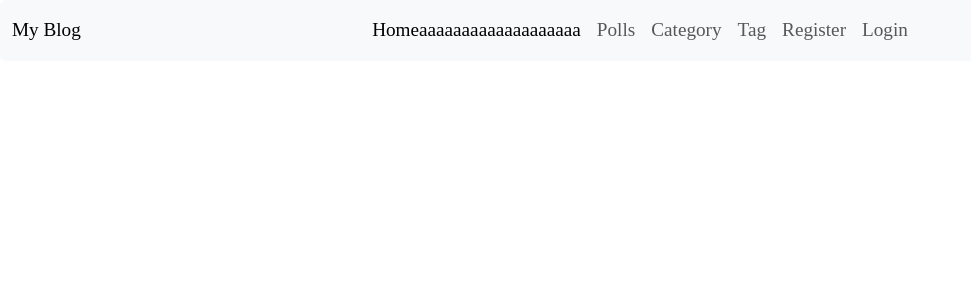
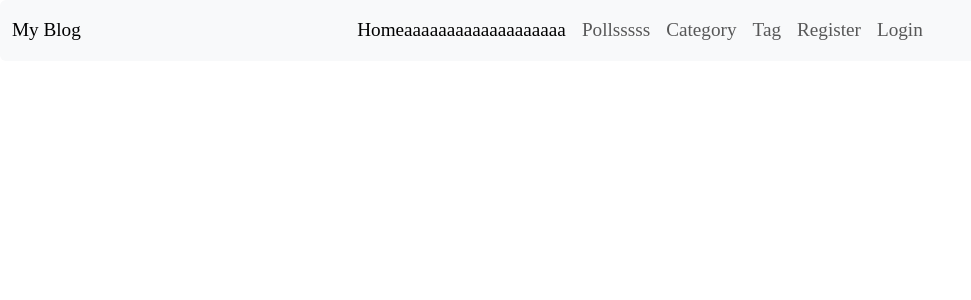
Before and after one commit to diya1145/merge, a Django app: a page that uses blog/templates/blog/base.html in a window 1280 px wide. Shown: the top 300 px of the page, without its empty margins (0-971 px from the left). Run offline with Django 4.2, Linux system fonts and the light colour scheme; data comes from the database, SQL or seed files in the repository; some libraries are stand-ins or nearby versions.

Commit message:
New Changes

```diff
--- a/blog/templates/blog/base.html
+++ b/blog/templates/blog/base.html
@@ -40,7 +40,7 @@
                         <a class="nav-link active" aria-current="page" href="/">Homeaaaaaaaaaaaaaaaaaaa</a>
                     </li>
                     <li class="nav-item">
-                        <a class="nav-link" href="/pollapp/">Polls</a>
+                        <a class="nav-link" href="/pollapp/">Pollsssss</a>
                     </li>
                     <li class="nav-item">
                         <a class="nav-link" href="/category/">Category</a>
```
